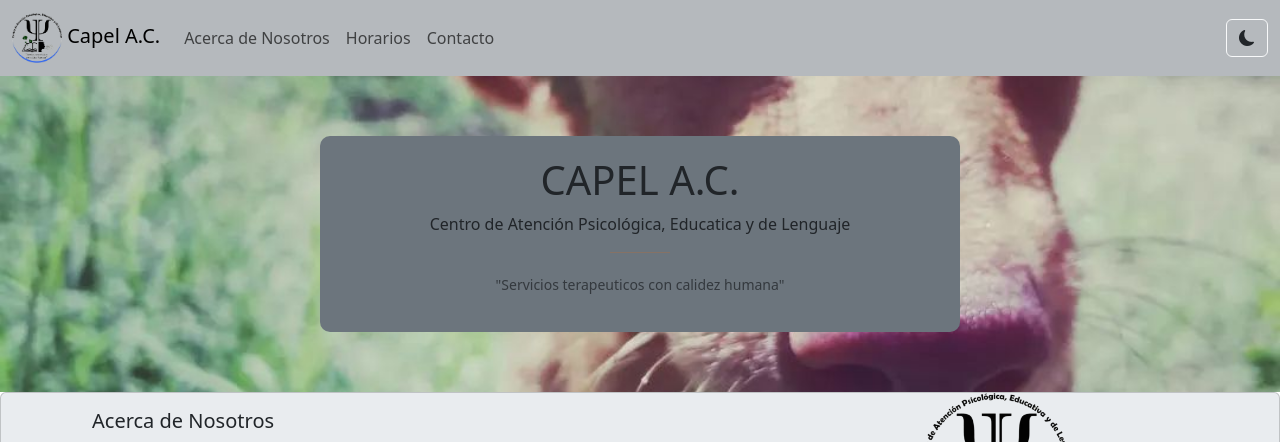
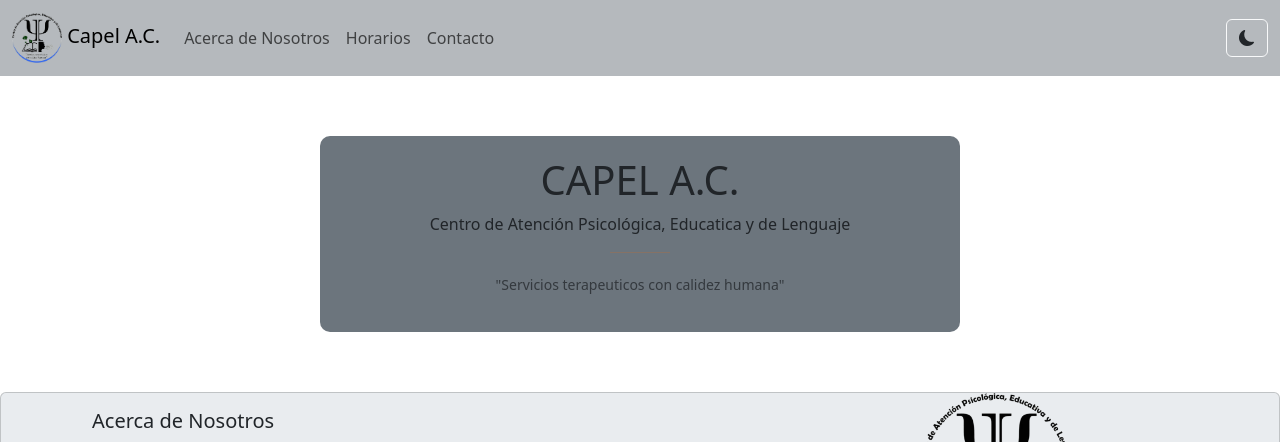
Before and after one commit to CAPEL-A-C/CAPEL, a Vue app: page / in a window 1280 px wide. Shown: the top 442 px of the page. Built offline with nearby package versions, Linux system fonts and the light colour scheme.

Commit message:
Update homeView.vue
Eliminacion del placeholder

```diff
--- a/src/components/homeView.vue
+++ b/src/components/homeView.vue
@@ -84,7 +84,6 @@ const servicios = ref([
 
 <style scoped>
 #bgEncabezado {
-  background-image: url('./../assets/img/placeholder.webp'); /* tu imagen */
   background-size: cover;   /* hace que la imagen cubra todo el ancho */
   background-position: center; /* centra la imagen */
   background-repeat: no-repeat;
```
